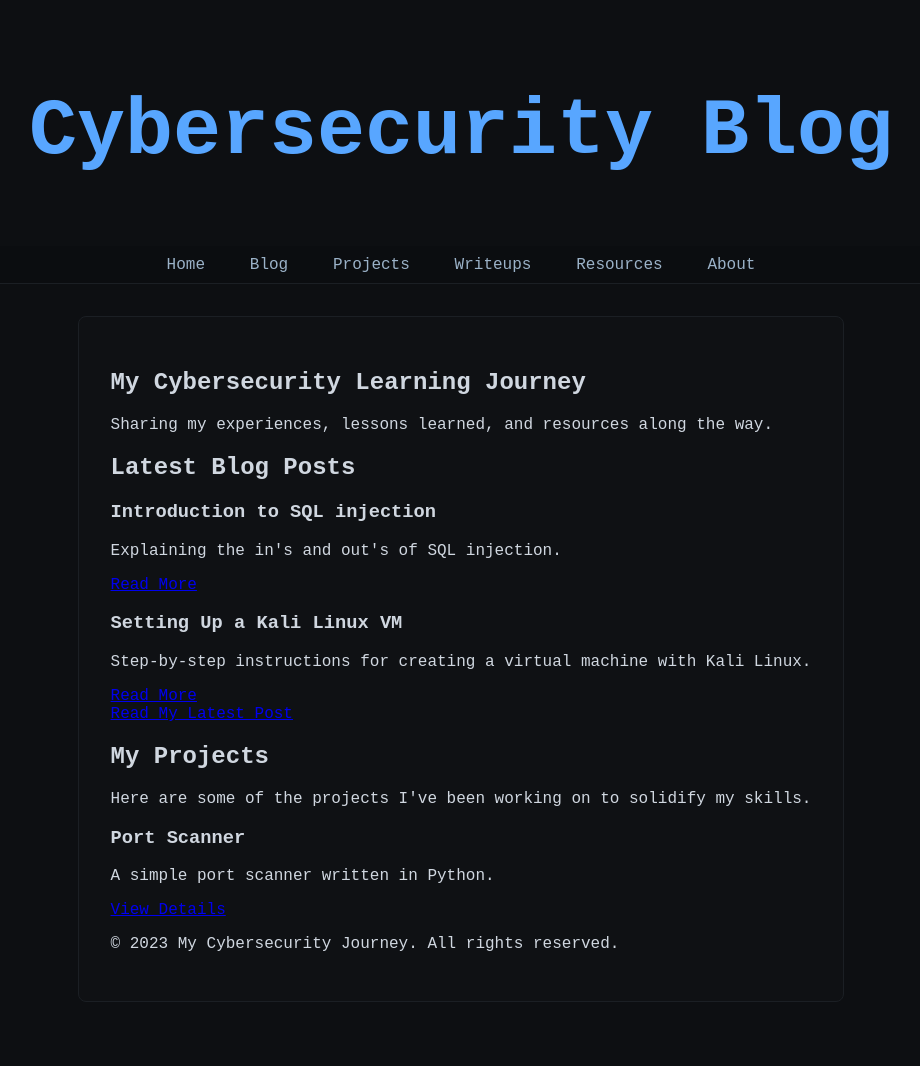
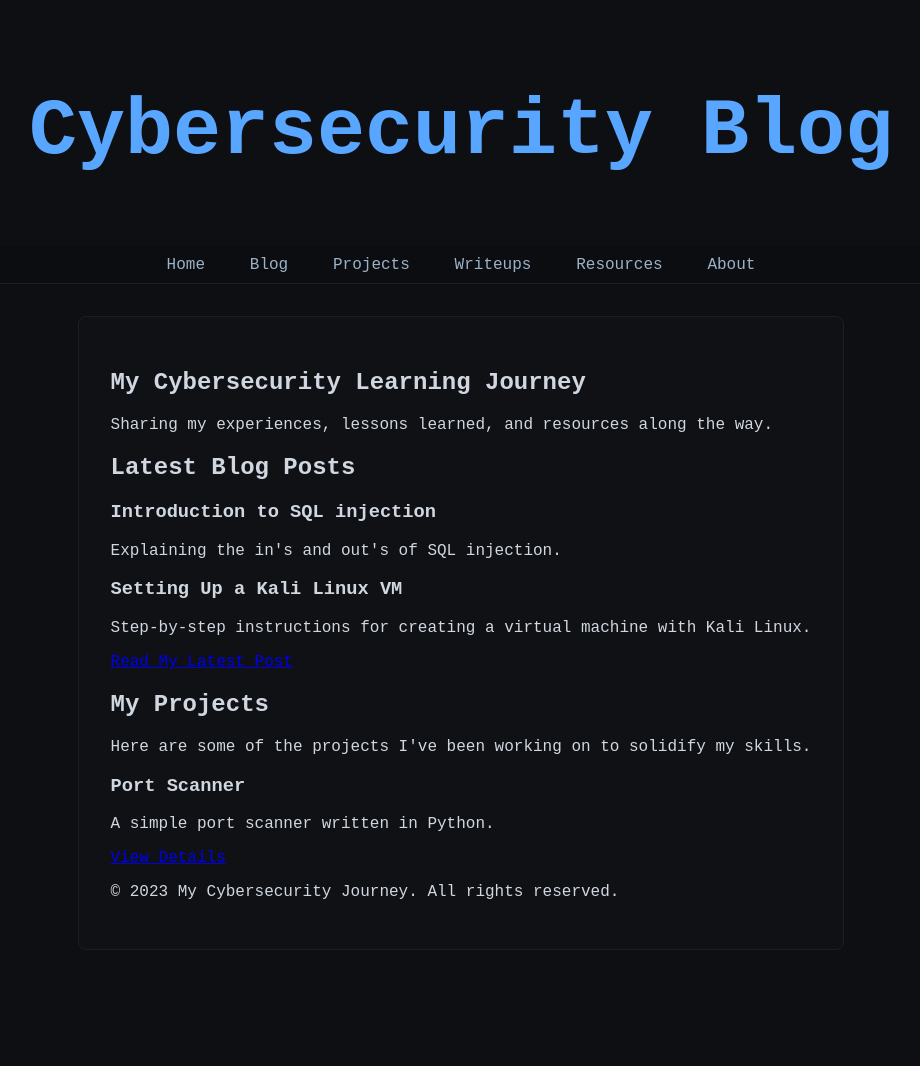
Before and after one commit to bytepo1arbear/cybersecurityblog, a Jekyll site: the page built from index.md, in a window 1280 px wide. Shown: the whole page, without its empty margins (179-1099 px from the left). Built offline with Jekyll 4.4.1, drawn with Linux system fonts in a browser that asks for light colours; our own code applies the rules of GitHub Pages for plain Markdown files; after the commit the page ends 1014 px from its top, so only the background shows below that.

Commit message:
Update index.md

```diff
--- a/index.md
+++ b/index.md
@@ -12,12 +12,10 @@
       <article class="post">
         <h3>Introduction to SQL injection</h3>
         <p>Explaining the in's and out's of SQL injection.</p>
-        <a href="blog/2025-10-27-sql-injection-explained" class="read-more">Read More</a>
       </article>
       <article class="post">
         <h3>Setting Up a Kali Linux VM</h3>
         <p>Step-by-step instructions for creating a virtual machine with Kali Linux.</p>
-        <a href="blog" class="read-more">Read More</a>
       </article>
       <a href="blog" class="button primary">Read My Latest Post</a>
     </div>
```
